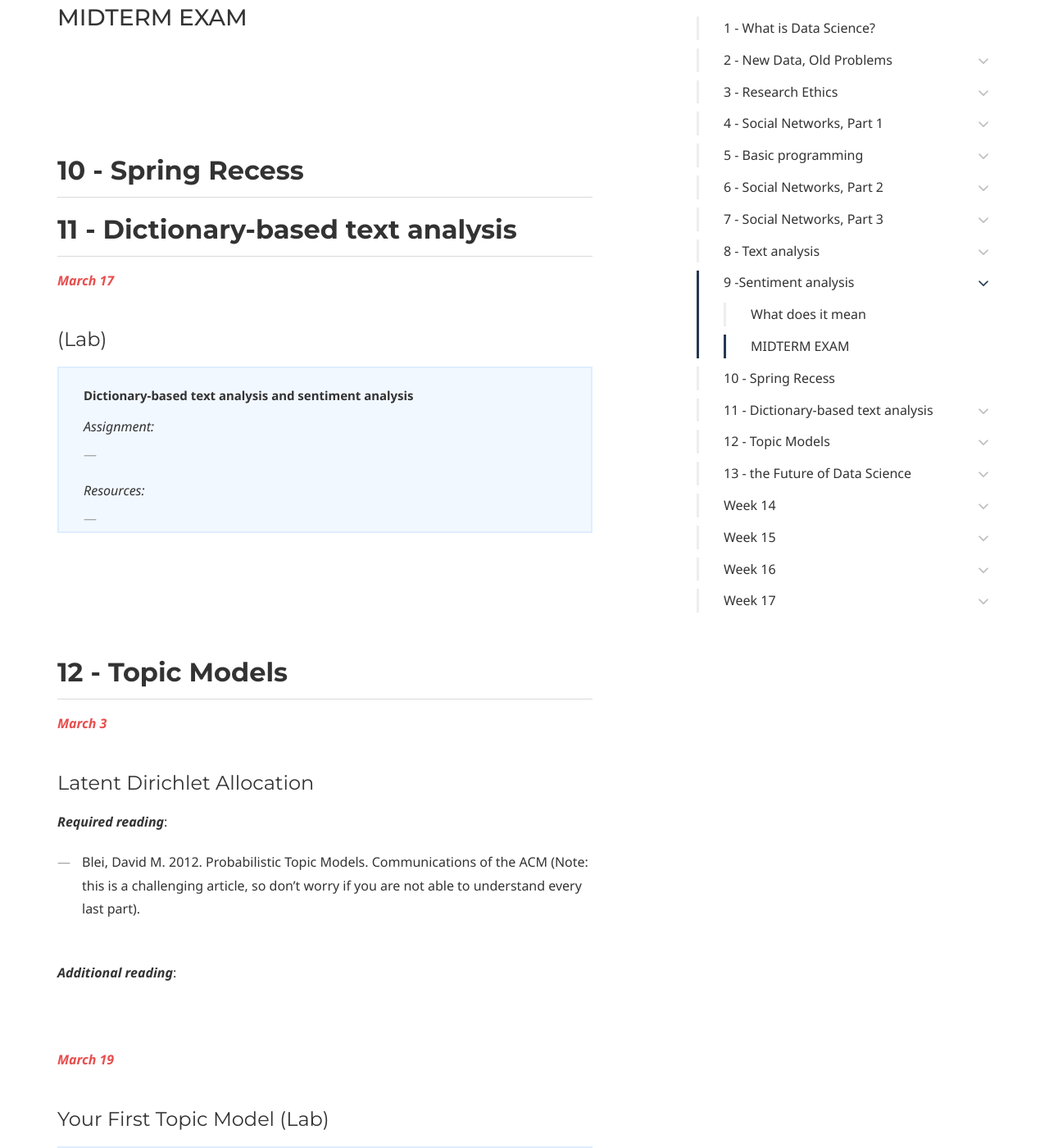
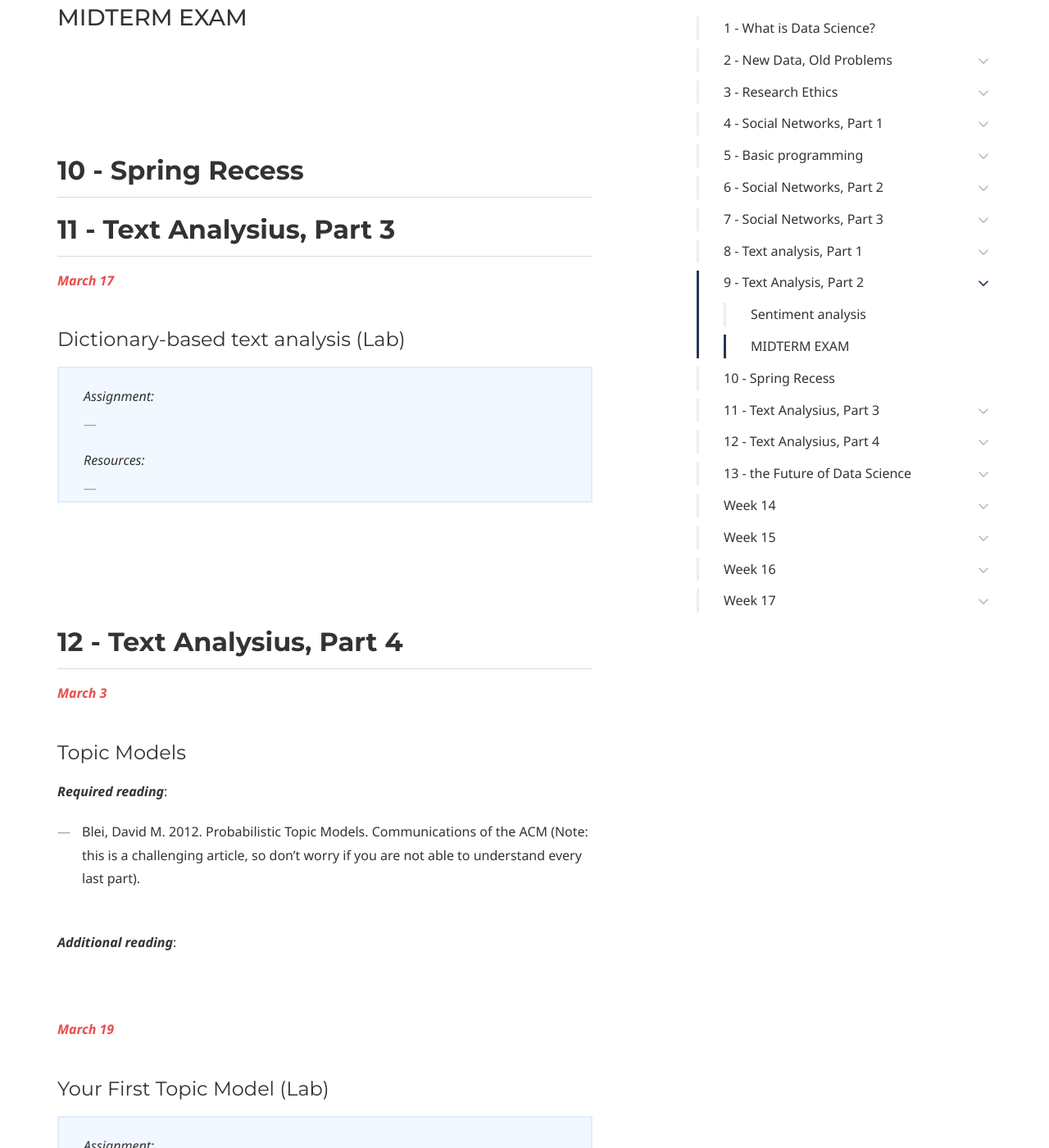
Before and after one commit to dssoc/dssoc.github.io, a Jekyll site: the page built from schedule.md, in a window 1280 px wide and 1400 px high, scrolled down 9402 px. Shown: the whole window at 82% size. Built offline with Jekyll 4.4.1, drawn with Linux system fonts in a browser that asks for light colours; some web fonts are replaced; some of the changed text lies outside the part shown.

Commit message:
update schedule

```diff
--- a/schedule.md
+++ b/schedule.md
@@ -233,7 +233,7 @@ American Mathematical Society Feature Column.
 <br/><br/><br/>
 
 
-## 8 - Text analysis
+## 8 - Text analysis, Part 1
 <b><i><font color="#E84E4E">February 25</font></i></b>
 #### Words to Numbers
 ***Required reading***:
@@ -267,9 +267,9 @@ American Mathematical Society Feature Column.
 
 
 
-## 9 -Sentiment analysis
+## 9 - Text Analysis, Part 2
 <b><i><font color="#E84E4E">March 3</font></i></b>
-#### What does it *mean*
+#### Sentiment analysis
 ***Required reading***:
 <br/>
 - Kramer et al. 2014. Experimental evidence of massive-scale emotional contagion through social networks Proceedings of the National Academy of Sciences
@@ -288,12 +288,11 @@ American Mathematical Society Feature Column.
 ## 10 - Spring Recess
 
 
-## 11 - Dictionary-based text analysis
+## 11 - Text Analysius, Part 3
 
 <b><i><font color="#E84E4E">March 17</font></i></b>
-#### (Lab)
+#### Dictionary-based text analysis (Lab)
 <div class="callout callout--info">
-<p><b>Dictionary-based text analysis and sentiment analysis</b></p>
 <i>Assignment:</i> <br/>
 <ul>
 <li></li>
@@ -307,9 +306,9 @@ American Mathematical Society Feature Column.
 </div>
 <br/><br/><br/>
 
-## 12 - Topic Models
+## 12 - Text Analysius, Part 4
 <b><i><font color="#E84E4E">March 3</font></i></b>
-#### Latent Dirichlet Allocation
+#### Topic Models
 ***Required reading***:
 <br/>
 - Blei, David M. 2012. Probabilistic Topic Models. Communications of the ACM (Note: this is a challenging article, so don’t worry if you are not able to understand every last part).
```
